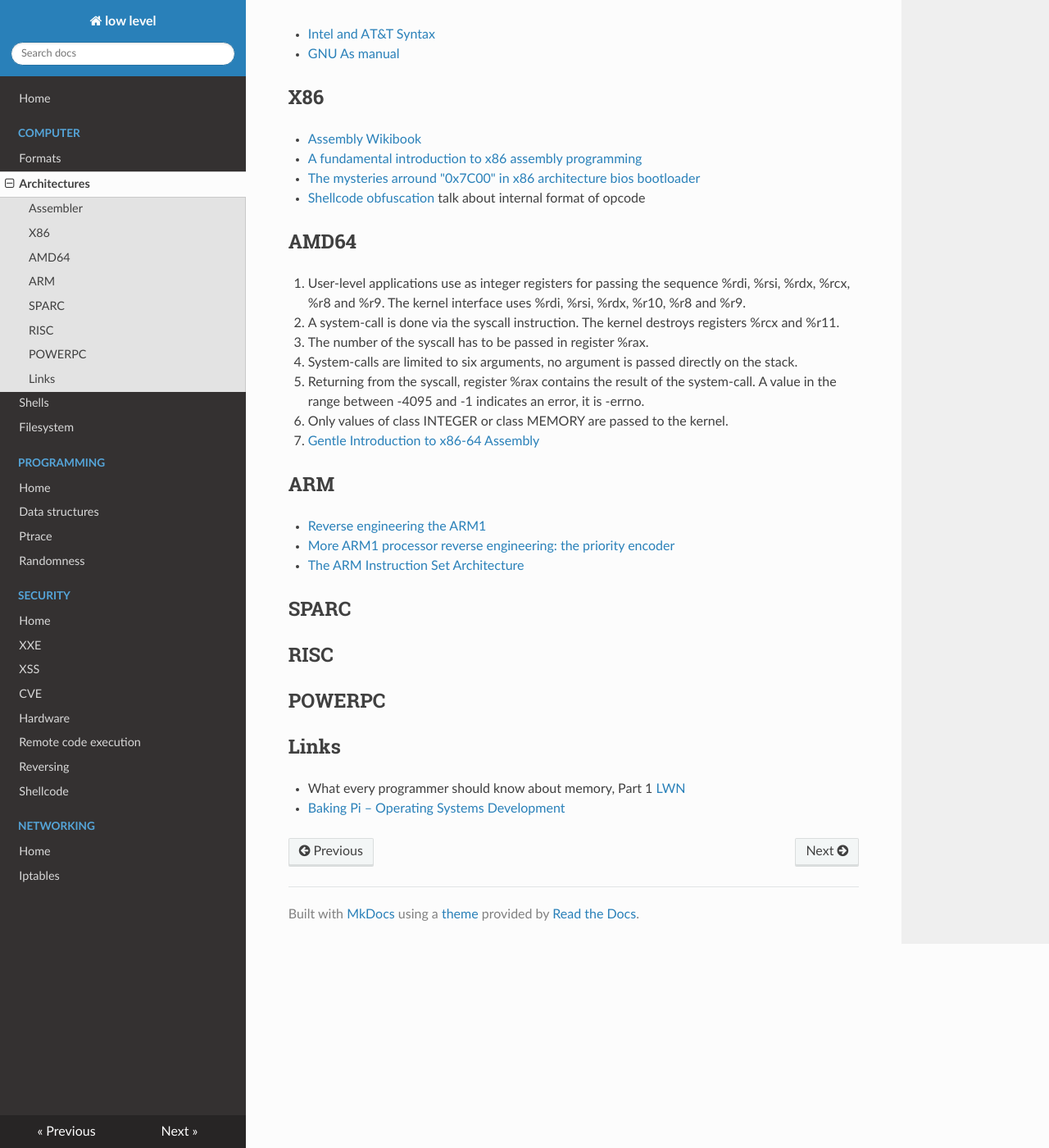
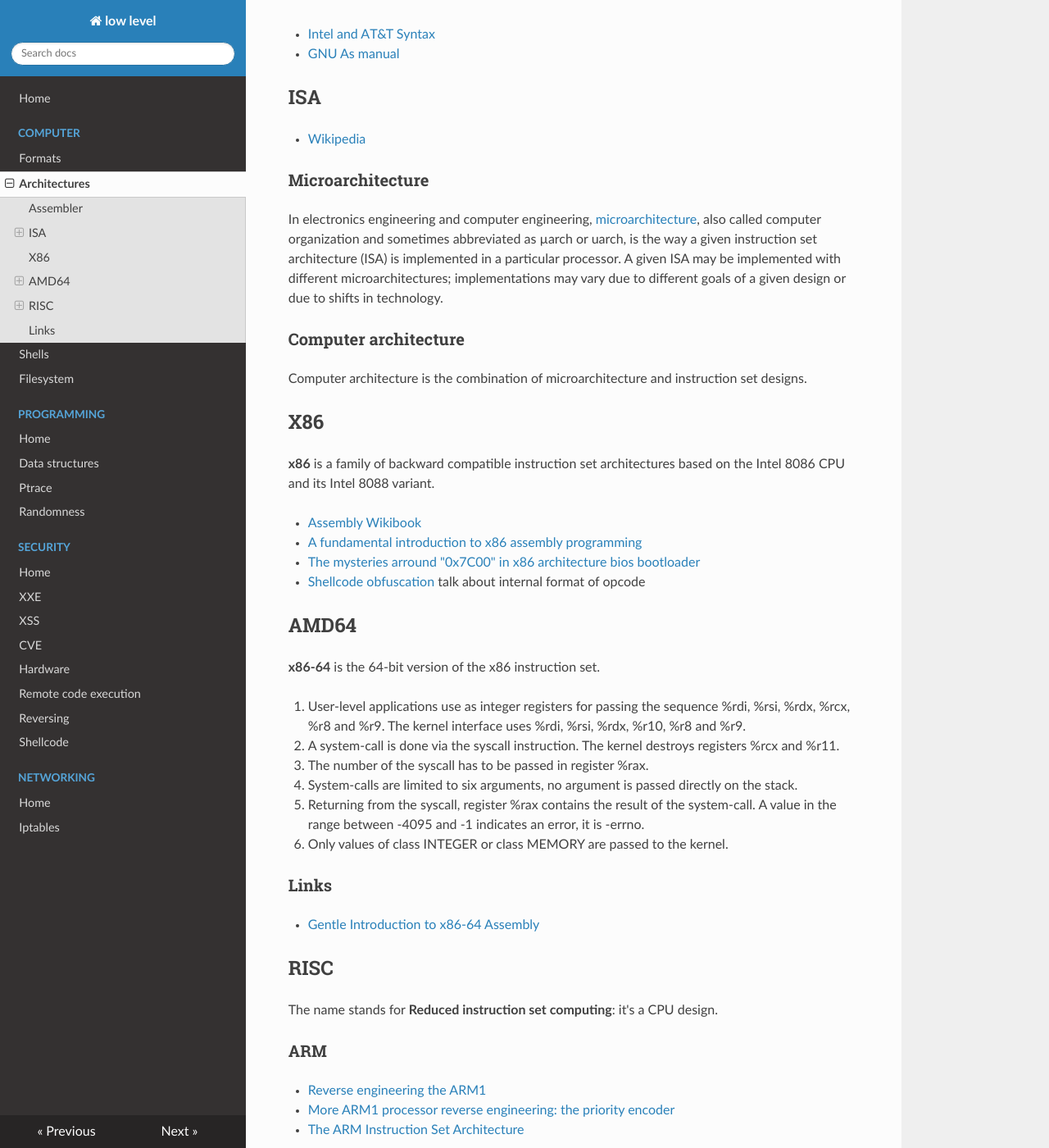
Before and after one commit to gipi/low-level, an MkDocs documentation site: the page built from docs/arch.md, in a window 1280 px wide and 1400 px high, scrolled down 547 px. Shown: the whole window at 82% size. Built offline with MkDocs 1.6.1, drawn with Linux system fonts in a browser that asks for light colours; nearby versions of some CDN libraries; old or Windows-style settings are respelled for this version of MkDocs; some of the changed text lies outside the part shown.

Commit message:
Improve page about architecture.

```diff
--- a/docs/arch.md
+++ b/docs/arch.md
@@ -19,7 +19,27 @@ There are two notations: **Intel** and **AT&T**.
  - [Intel and AT&T Syntax](http://www.imada.sdu.dk/Courses/DM18/Litteratur/IntelnATT.htm)
  - [GNU As manual](http://tigcc.ticalc.org/doc/gnuasm.html)
 
+## ISA
+
+ - [Wikipedia](https://en.wikipedia.org/wiki/Instruction_set)
+
+### Microarchitecture
+
+In electronics engineering and computer engineering, [microarchitecture](https://en.wikipedia.org/wiki/Microarchitecture), also
+called computer organization and sometimes abbreviated as µarch or uarch, is
+the way a given instruction set architecture (ISA) is implemented in a
+particular processor. A given ISA may be implemented with different
+microarchitectures; implementations may vary due to different goals of a
+given design or due to shifts in technology.
+
+### Computer architecture
+
+Computer architecture is the combination of microarchitecture and instruction set designs.
+
 ## X86
+
+**x86** is a family of backward compatible instruction set architectures
+based on the Intel 8086 CPU and its Intel 8088 variant.
 
  - [Assembly Wikibook](https://en.wikibooks.org/wiki/X86_Assembly)
  - [A fundamental introduction to x86 assembly programming](https://www.nayuki.io/page/a-fundamental-introduction-to-x86-assembly-programming)
@@ -28,6 +48,8 @@ There are two notations: **Intel** and **AT&T**.
 
 ## AMD64
 
+**x86-64** is the 64-bit version of the x86 instruction set.
+
 1. User-level applications use as integer registers for passing the sequence %rdi, %rsi, %rdx, %rcx, %r8 and %r9. The kernel interface uses %rdi, %rsi, %rdx, %r10, %r8 and %r9.
 2. A system-call is done via the syscall instruction. The kernel destroys registers %rcx and %r11.
 3. The number of the syscall has to be passed in register %rax.
@@ -35,19 +57,31 @@ There are two notations: **Intel** and **AT&T**.
 5. Returning from the syscall, register %rax contains the result of the system-call. A value in the range between -4095 and -1 indicates an error, it is -errno.
 6. Only values of class INTEGER or class MEMORY are passed to the kernel.
 
+### Links
+
  - [Gentle Introduction to x86-64 Assembly](http://www.x86-64.org/documentation/assembly.html)
 
-## ARM
+## RISC
+
+The name stands for **Reduced instruction set computing**: it's a CPU design.
+
+### ARM
 
  - [Reverse engineering the ARM1](http://www.righto.com/2015/12/reverse-engineering-arm1-ancestor-of.html)
  - [More ARM1 processor reverse engineering: the priority encoder](http://www.righto.com/2016/01/more-arm1-processor-reverse-engineering.html)
  - [The ARM Instruction Set Architecture](http://users.ece.utexas.edu/~valvano/EE345M/Arm_EE382N_4.pdf)
 
-## SPARC
+### MIPS
 
-## RISC
+**Microprocessor without Interlocked Pipeline Stages**
 
-## POWERPC
+### SPARC
+
+**Scalable Processor ARChitecture**. It's an ``ISA``.
+
+### POWERPC
+
+**Performance Optimization With Enhanced RISC**
 
 ## Links
 
```
